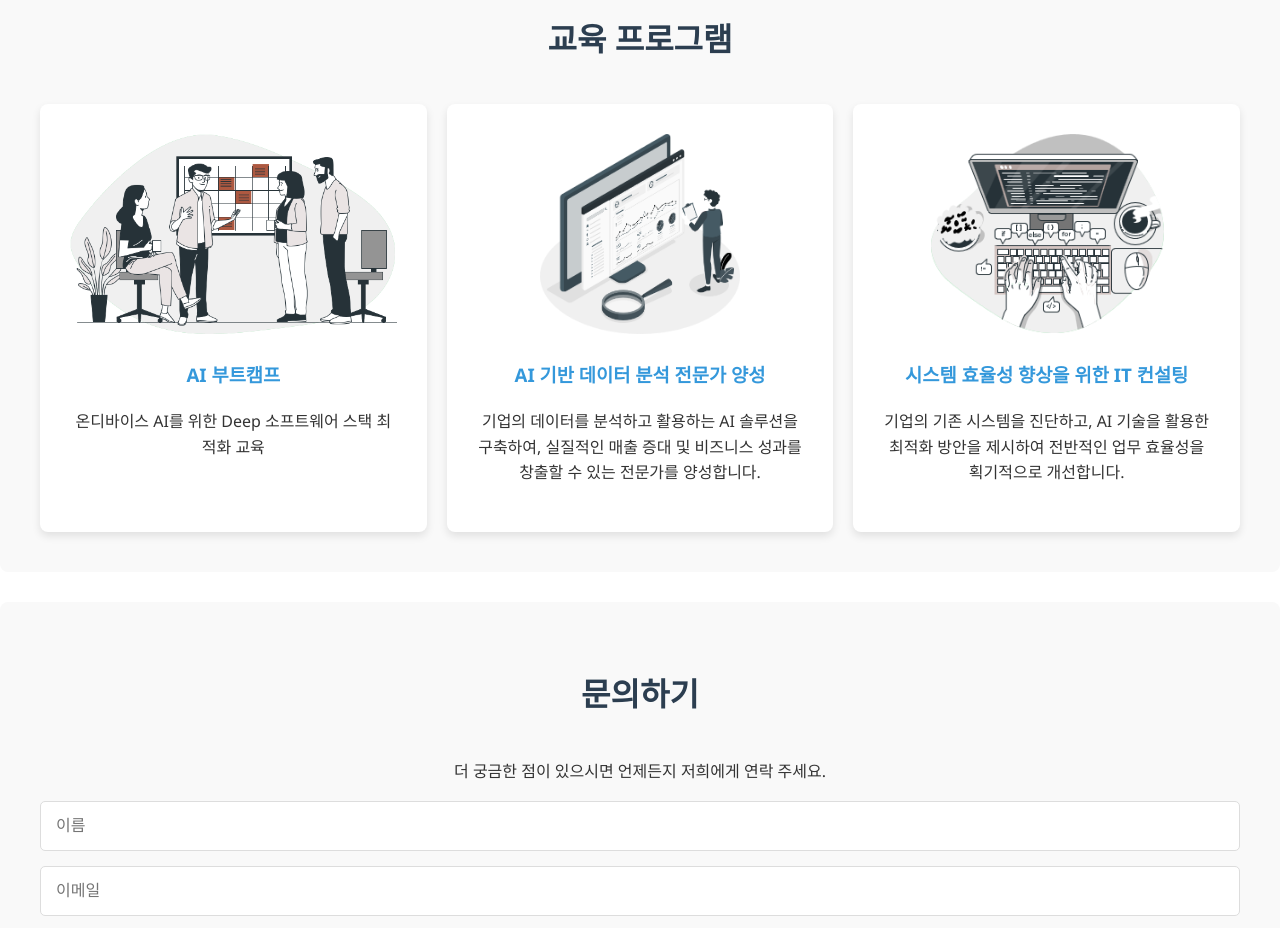
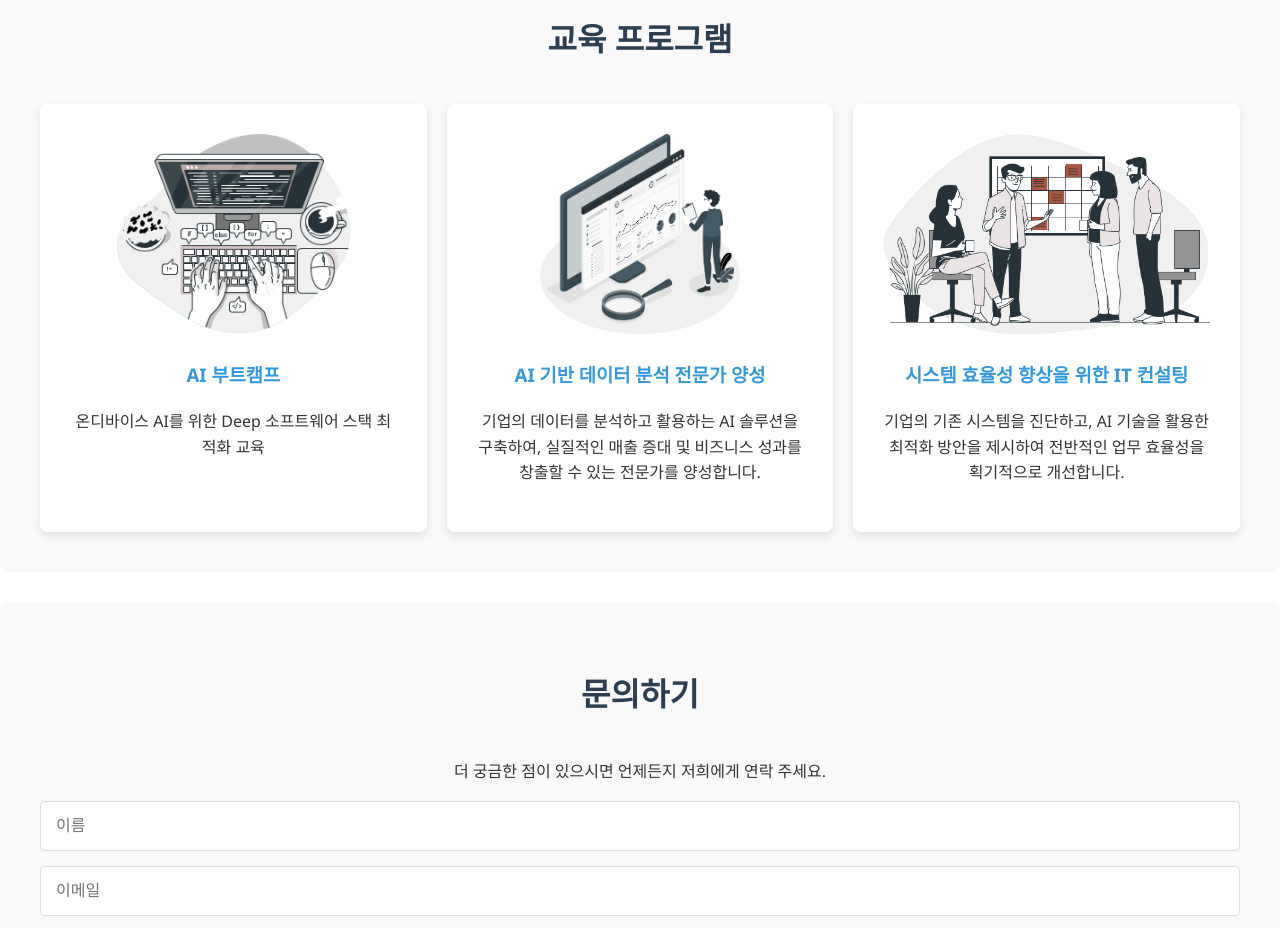
Before and after one commit to zinaitech/zinaitech.github.io, a plain HTML site: page index.html in a window 1280 px wide. Shown: the part 1600-2528 px from the top of the page. Drawn offline with Linux system fonts and the light colour scheme.

Commit message:
Add files via upload

```diff
--- a/index.html
+++ b/index.html
@@ -237,7 +237,7 @@
         <h2>교육 프로그램</h2>
         <div class="portfolio-grid">
              <div class="portfolio-item">
-               <a href="programs.html"><img src="./assets/program_1.png" alt="AI 부트캠프" height="200"></a>
+               <a href="programs.html"><img src="./assets/program_3.png" alt="AI 부트캠프" height="200"></a>
                 <h3>AI 부트캠프</h3>
                 <p>온디바이스 AI를 위한 Deep 소프트웨어 스택 최적화 교육</p>
             </div>
@@ -247,7 +247,7 @@
                 <p>기업의 데이터를 분석하고 활용하는 AI 솔루션을 구축하여, 실질적인 매출 증대 및 비즈니스 성과를 창출할 수 있는 전문가를 양성합니다.</p>
             </div>
             <div class="portfolio-item">
-                <img src="./assets/program_3.png" alt="IT 컨설팅"  height="200">
+                <img src="./assets/program_1.png" alt="IT 컨설팅"  height="200">
                 <h3>시스템 효율성 향상을 위한 IT 컨설팅</h3>
                 <p>기업의 기존 시스템을 진단하고, AI 기술을 활용한 최적화 방안을 제시하여 전반적인 업무 효율성을 획기적으로 개선합니다.</p>
             </div>
```
